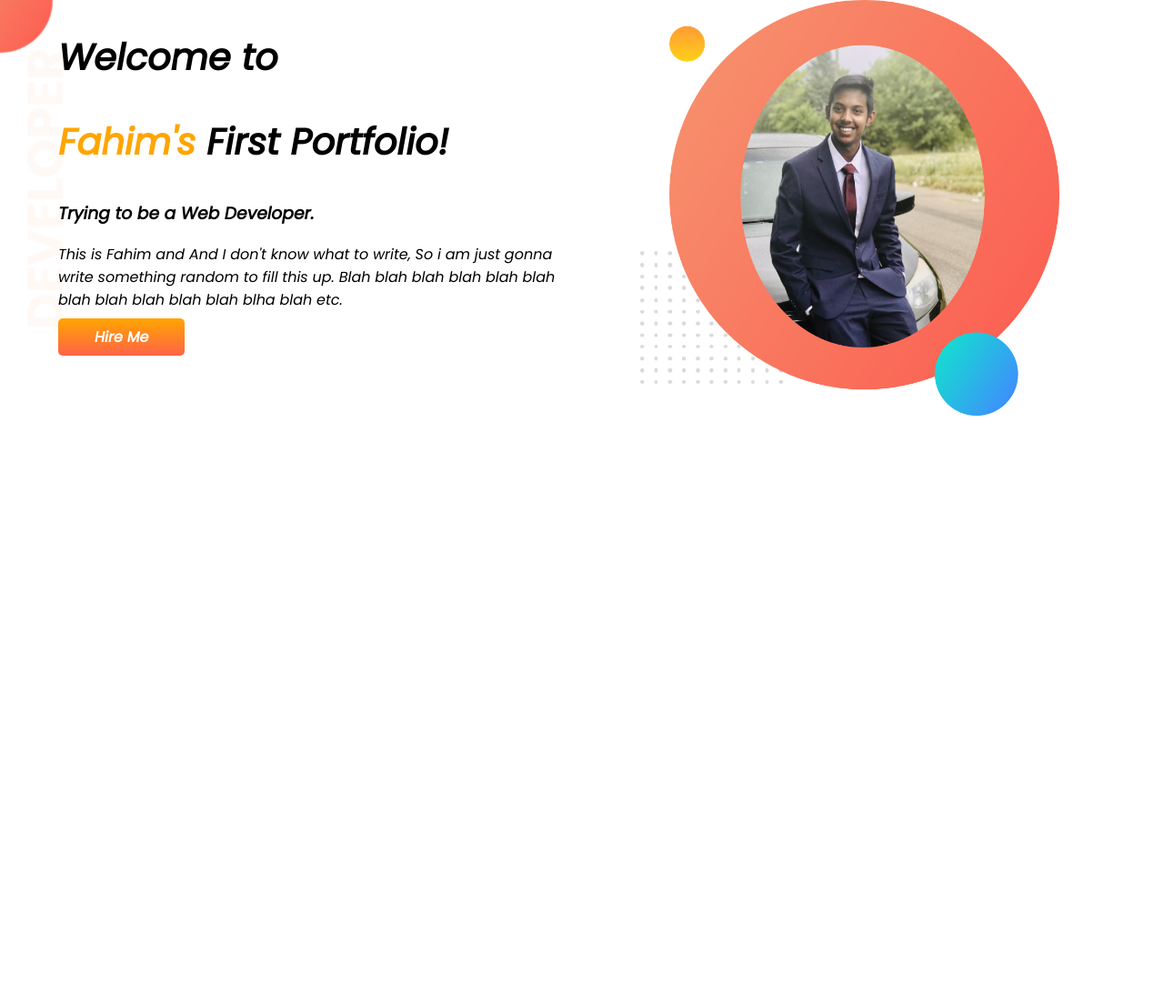
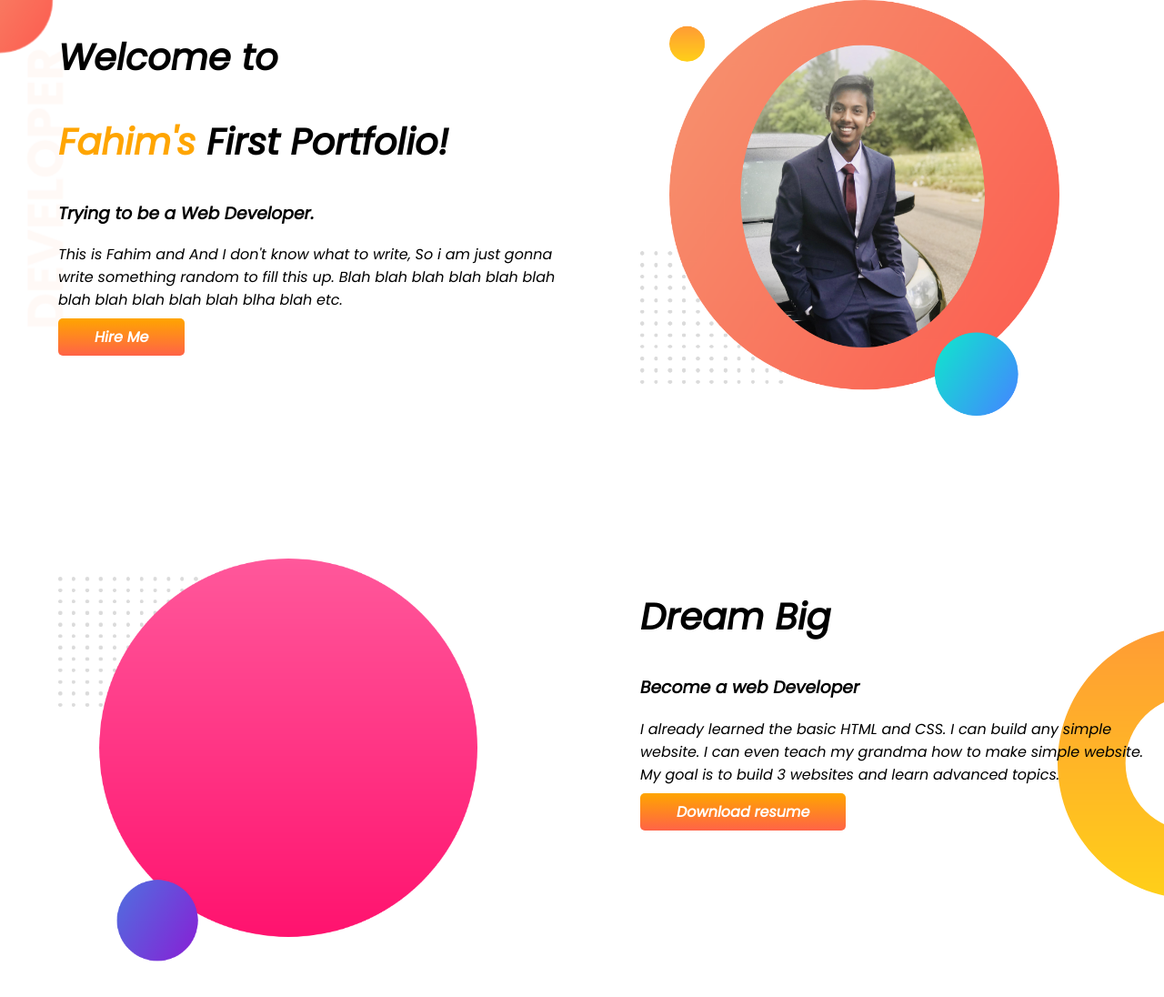
Before and after one commit to MohammedFUddin/Developer-Portfolio, a plain HTML site: page index.html in a window 1280 px wide. Shown: the whole page at 91% size. Before the commit the page ends 800 px from the top, so only its background shows below. Drawn offline with Linux system fonts and the light colour scheme.

Commit message:
second section

```diff
--- a/index.html
+++ b/index.html
@@ -22,7 +22,7 @@
                 gonna write something random to fill this up.
                 Blah blah blah blah blah blah blah blah blah blah blah blha blah etc.
             </p>
-            <a class="Link-button" target="blank" href="https://www.linkedin.com/in/mohammed-uddin-aa2b8a218/">Hire
+            <a class="Link-button" target="_blank" href="https://www.linkedin.com/in/mohammed-uddin-aa2b8a218/">Hire
                 Me</a>
         </div>
         <div class="half-width">
@@ -30,6 +30,22 @@
         </div>
     </section>
 
+    <section class="dream-big">
+        <div class="half-width">
+            <img src="images/my-bg2.png" alt="">
+        </div>
+        <div class="half-width">
+            <h1>Dream Big</h1>
+            <h3>Become a web Developer</h3>
+            <p>I already learned the basic HTML and CSS. I can build any simple
+                website. I can even teach my grandma how
+                to make simple website. My goal is to build 3 websites and learn advanced topics.
+            </p>
+            <a class="Link-button" target="_blank"
+                href="https://www.velvetjobs.com/resume/web-development-intern-resume-sample">Download resume</a>
+        </div>
+    </section>
+
 
 </body>
 
--- a/style.css
+++ b/style.css
@@ -10,6 +10,7 @@ h1{
 }
 section{
     display: flex;
+    margin-bottom: 150px;
 }
 .half-width{
     width: 50%;
@@ -30,3 +31,8 @@ section{
     background-image: url(images/top-banner.png);
     background-repeat: no-repeat;
 }
+.dream-big{
+    background-image: url(images/dream-bg.png);
+    background-repeat: no-repeat;
+    background-position: right;
+}
```
